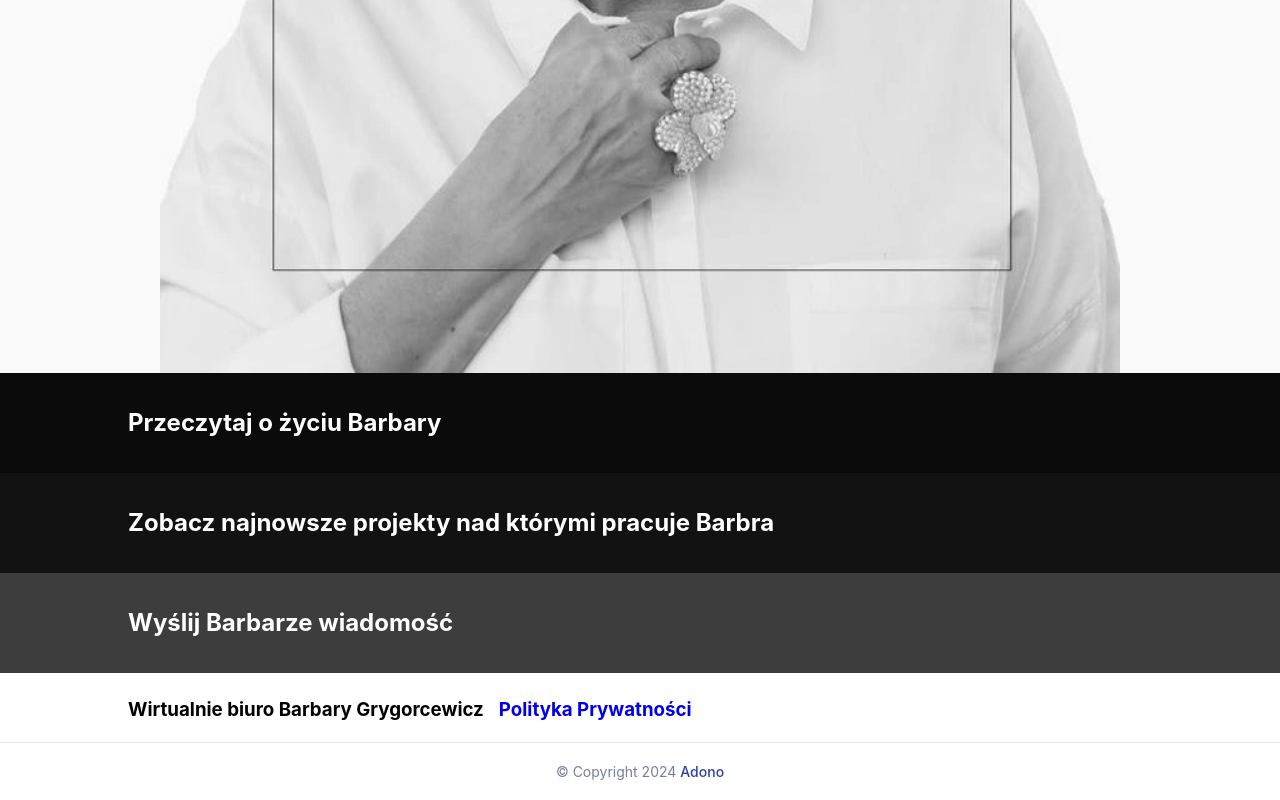
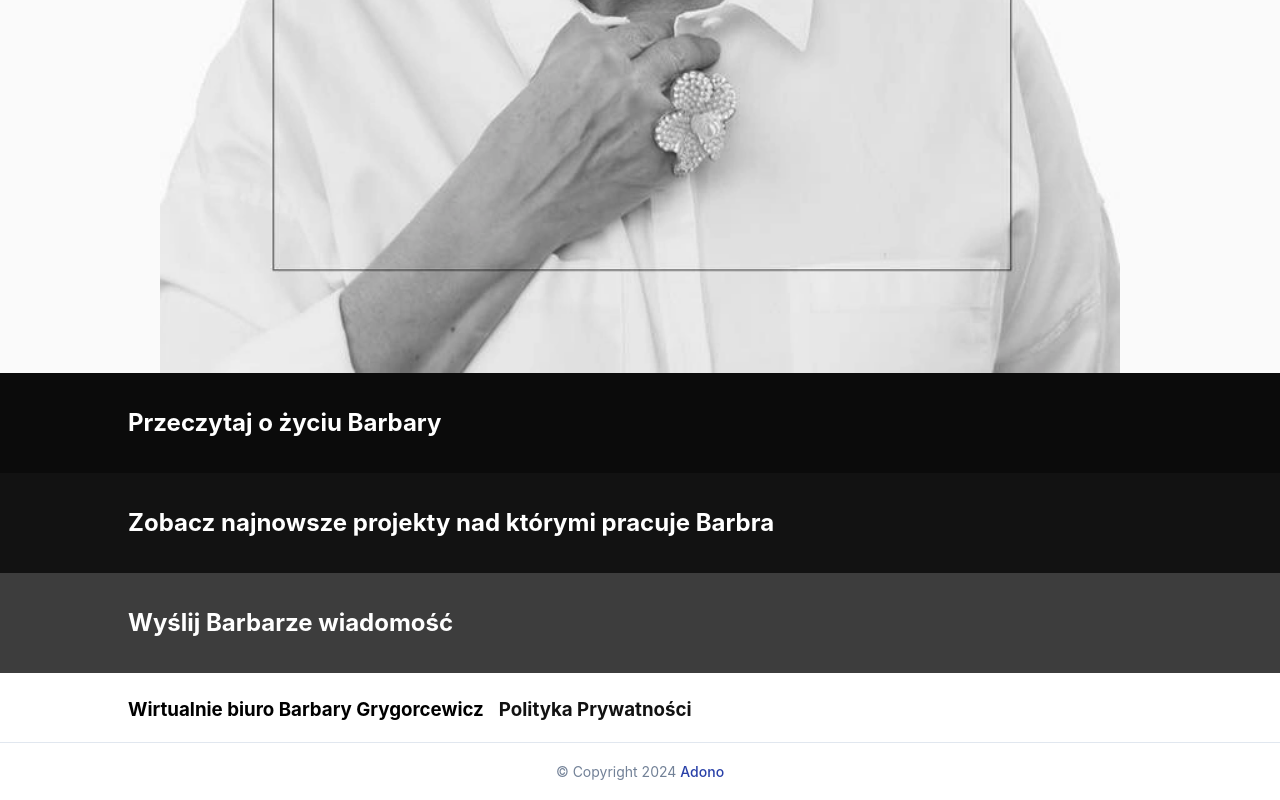
Before and after one commit to Lukecsharpwalker/Lukecsharpwalker.github.io, a plain HTML site: page index.html in a window 1280 px wide. Shown: the part 955-1755 px from the top of the page. Drawn offline with nearby package versions, Linux system fonts and the light colour scheme; a script that the page names is missing.

Commit message:
second color more contrast

```diff
--- a/assets/css/style.css
+++ b/assets/css/style.css
@@ -463,6 +463,10 @@ footer h3 {
   position: relative;
 }
 
+footer a {
+  color: var(--second-color);
+}
+
 footer div {
   display: flex;
   gap: 15px;
```
